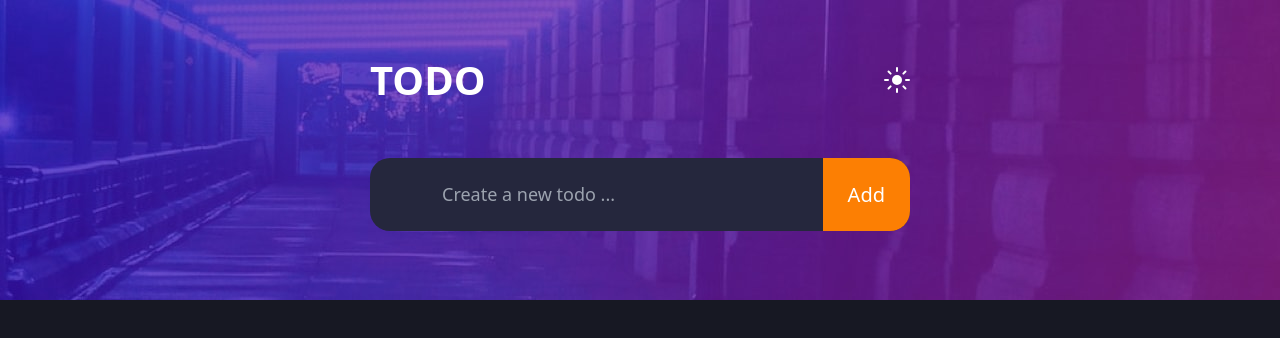
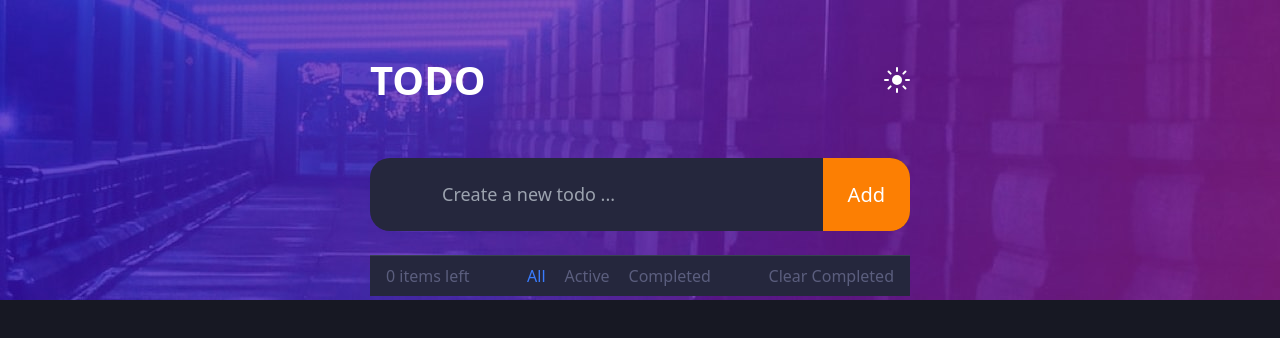
Before and after one commit to Tailung1/To-do-app----React.js, a React (Vite) app: page / in a window 1280 px wide. Shown: the top 338 px of the page. Built offline with nearby package versions, Linux system fonts and the light colour scheme.

Commit message:
add 'clear completed functional'

```diff
--- a/src/components/TodoList.jsx
+++ b/src/components/TodoList.jsx
@@ -18,7 +18,6 @@ export default function TodoList({
 
   const handleDelete = (id) => {
     setTodos((prevTodos) => [...prevTodos.filter((todo) => todo.id !== id)]);
-    setTodosAmount(TodosAmount - 1);
   };
 
   const handleEdit = (item) => {
@@ -35,8 +34,8 @@ export default function TodoList({
     setEditId("");
   };
 
-  const handleCompleted=()=> (
-    todos.filter(todo => todo.status ===false)
+  const handleClearCompleted=()=> (
+    setTodos(prevTodos =>prevTodos.filter(todo => !todo.status))
   )
 
   return (
@@ -87,7 +86,6 @@ export default function TodoList({
             </div>
           </li>
         ))}
-        {todos.length > 0 && (
         <div className="flex justify-between px-4 py-2 border-t border-gray-700">
           <p className="text-indicatorColor cursor-pointer">
             {todos.length} items left
@@ -112,11 +110,14 @@ export default function TodoList({
               Completed
             </p>
           </div>
-            <p className="text-indicatorColor cursor-pointer">
+
+          <p
+            onClick={ handleClearCompleted}
+            className="text-indicatorColor cursor-pointer"
+          >
             Clear Completed
           </p>
         </div>
-        )}
       </ul>
     </>
   );
```
Lines whose indentation alone changed are shown as unchanged.
